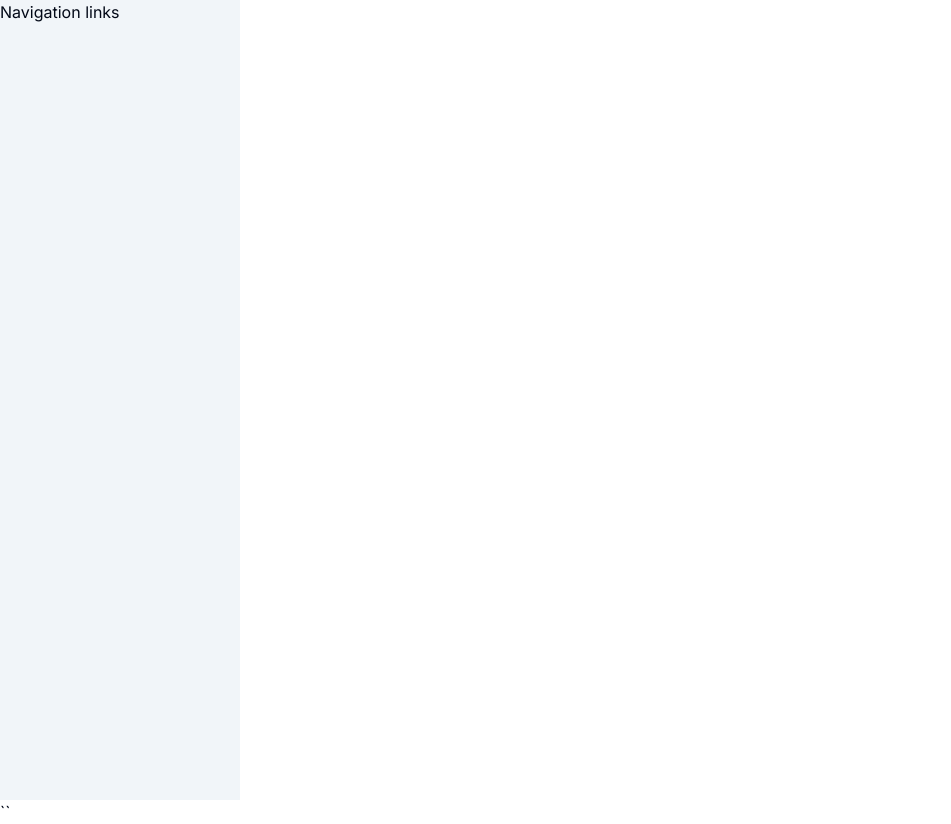
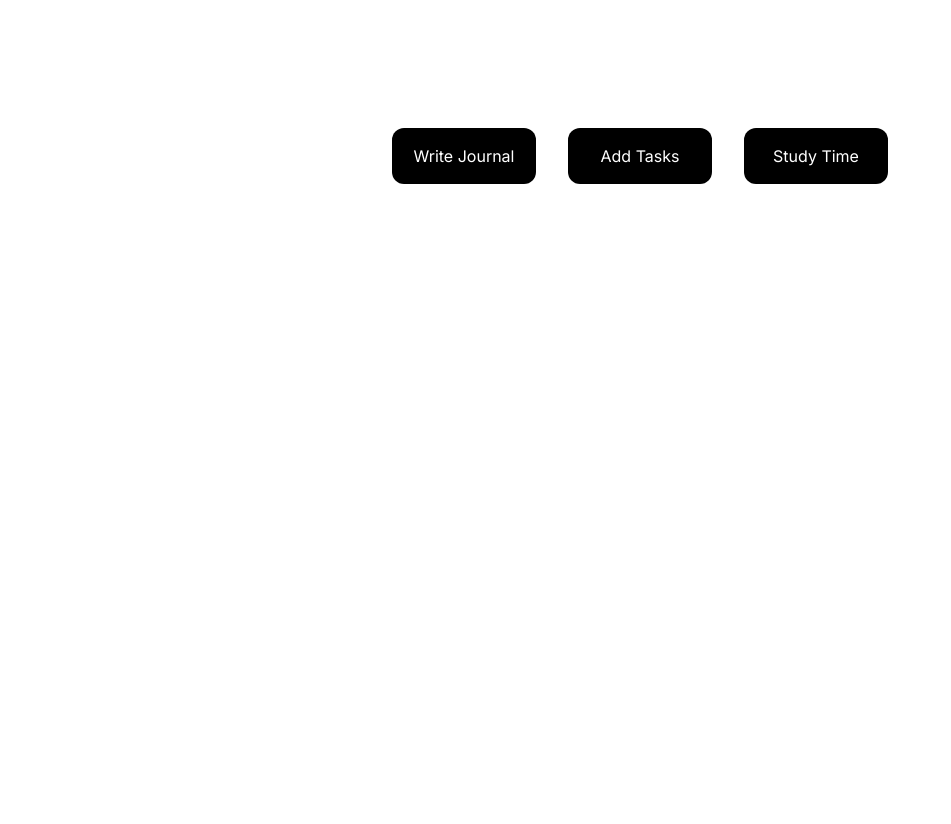
Before and after one commit to vivekkatkar/DreamDoodle, a Next.js app: page /documents in a window 1280 px wide. Shown: the whole page, without its empty margins (0-951 px from the left). After the commit the page ends 800 px from the top, so only its background shows below. Built offline with nearby package versions, Linux system fonts and the light colour scheme.

Commit message:
Update SideNav and add journal layout and page

```diff
--- a/app/(routes)/documents/_components/SideNav.jsx
+++ b/app/(routes)/documents/_components/SideNav.jsx
@@ -1,16 +1,15 @@
-import { Search, Settings } from "lucide-react";
+"use client"
 
+import Link from "next/link";
 const SideNavigation = () => {
     return (
         <>
-            <aside
-            className="group/sidebar h-screen bg-secondary overflow-y-auto relative flex w-60 flex-col z-[9999]"
-            >
-                <div>
-                    Navigation
-                    links
-                </div>
-            </aside>
+            <section className="flex gap-8 justify-center mt-32">
+             <Link href="documents/journal"><div className="w-36 h-14 bg-black text-white rounded-xl text-center flex items-center justify-center cursor-pointer">Write Journal</div></Link>
+                <div className="w-36 h-14 bg-black text-white rounded-xl text-center flex items-center justify-center cursor-pointer">Add Tasks </div>
+                <div className="w-36 h-14 bg-black text-white rounded-xl text-center flex items-center justify-center cursor-pointer">Study Time</div>
+            </section>
+            {/* heatmap */}
         </>
     );
 }
--- /dev/null
+++ b/app/(routes)/documents/journal/layout.js
@@ -0,0 +1,16 @@
+import './globals.css'
+
+const inter = Inter({ subsets: ['latin'] })
+
+export const metadata = {
+  title: 'Create Next App',
+  description: 'Generated by create next app',
+}
+
+export default function RootLayout({ children }) {
+  return (
+    <html lang="en">
+      <body className={inter.className}>{children}</body>
+    </html>
+  )
+}
--- /dev/null
+++ b/app/(routes)/documents/journal/page.jsx
@@ -0,0 +1,7 @@
+const Journal = () => {
+    return ( <>
+        Journal
+    </> );
+}
+
+export default Journal;
--- a/app/(routes)/documents/page.jsx
+++ b/app/(routes)/documents/page.jsx
@@ -3,7 +3,6 @@ const documents = () => {
     return (
         <>
            <SideNavigation />
-           ``
         </>
      );
 }
```
